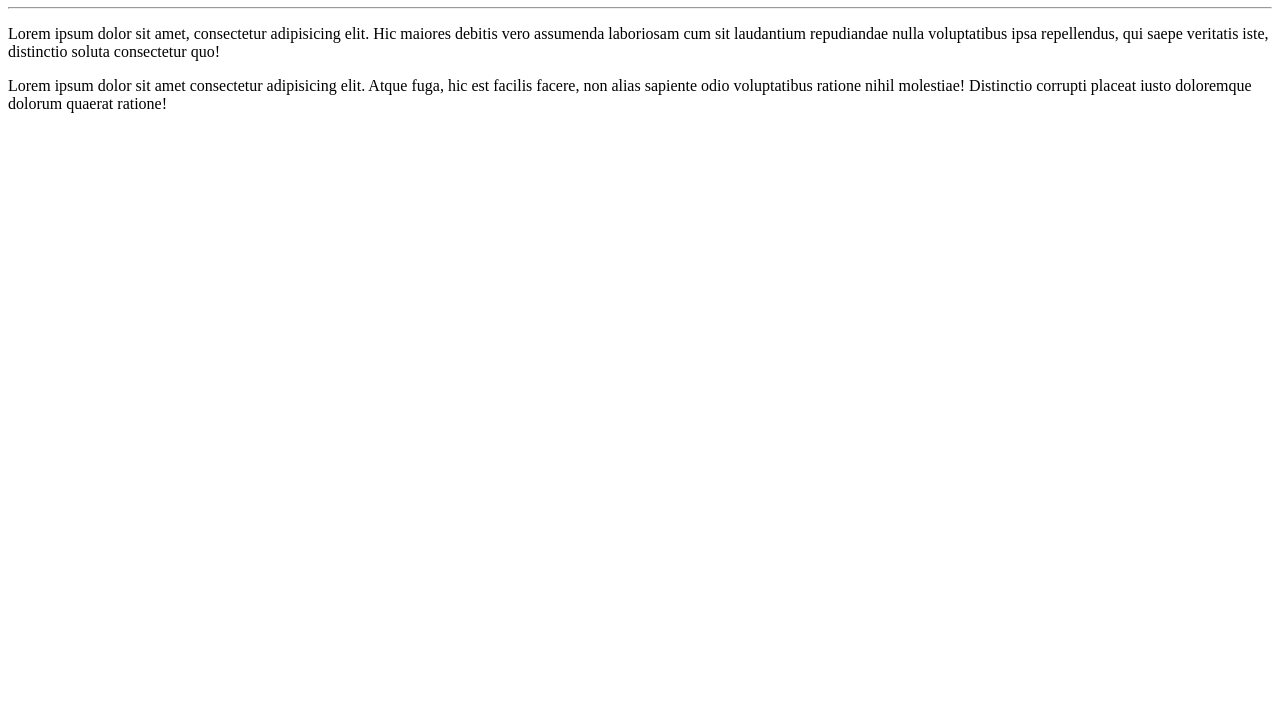
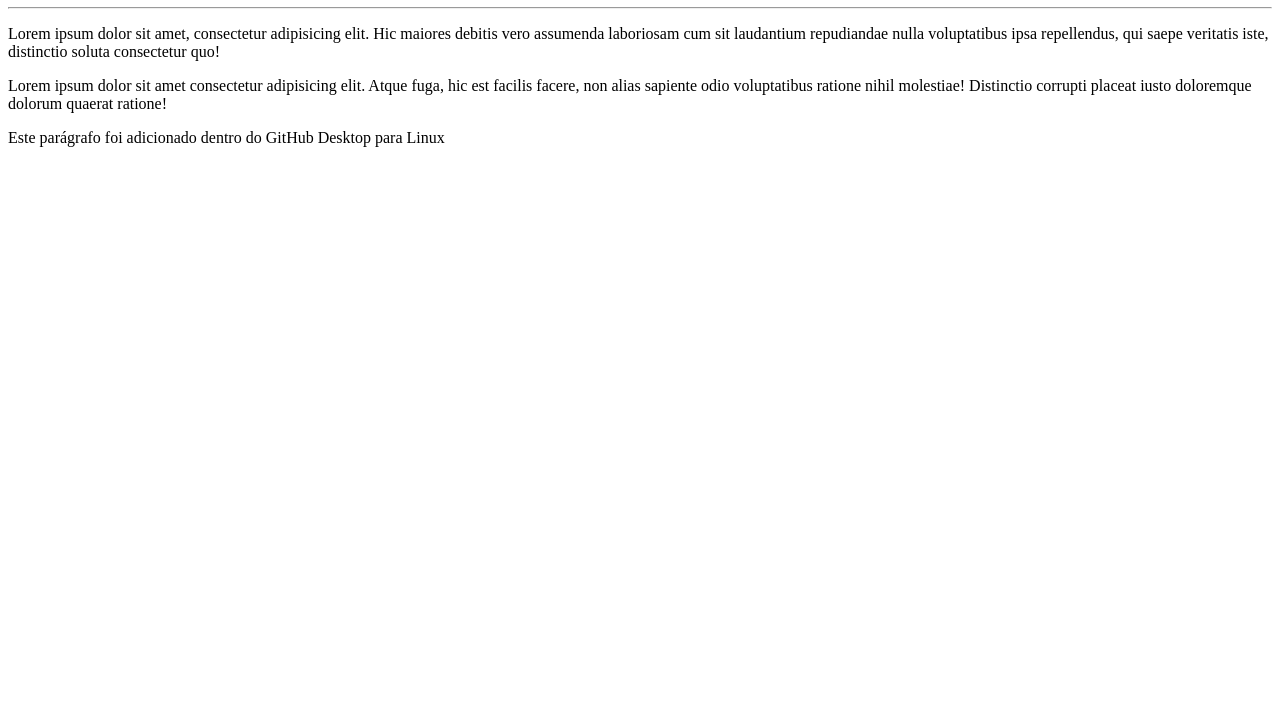
Before and after one commit to 1RyanL/Ola-Mundo, a plain HTML site: page site-exemplo/index.html in a window 1280 px wide. Shown: the part 73-800 px from the top of the page. Drawn offline with Linux system fonts and the light colour scheme.

Commit message:
Mudei o arquivo index

```diff
--- a/site-exemplo/index.html
+++ b/site-exemplo/index.html
@@ -10,5 +10,6 @@
     <hr>
     <p>Lorem ipsum dolor sit amet, consectetur adipisicing elit. Hic maiores debitis vero assumenda laboriosam cum sit laudantium repudiandae nulla voluptatibus ipsa repellendus, qui saepe veritatis iste, distinctio soluta consectetur quo!</p>
     <p>Lorem ipsum dolor sit amet consectetur adipisicing elit. Atque fuga, hic est facilis facere, non alias sapiente odio voluptatibus ratione nihil molestiae! Distinctio corrupti placeat iusto doloremque dolorum quaerat ratione!</p>
+    <p>Este parágrafo foi adicionado dentro do GitHub Desktop para Linux</p>
 </body>
 </html>
```
